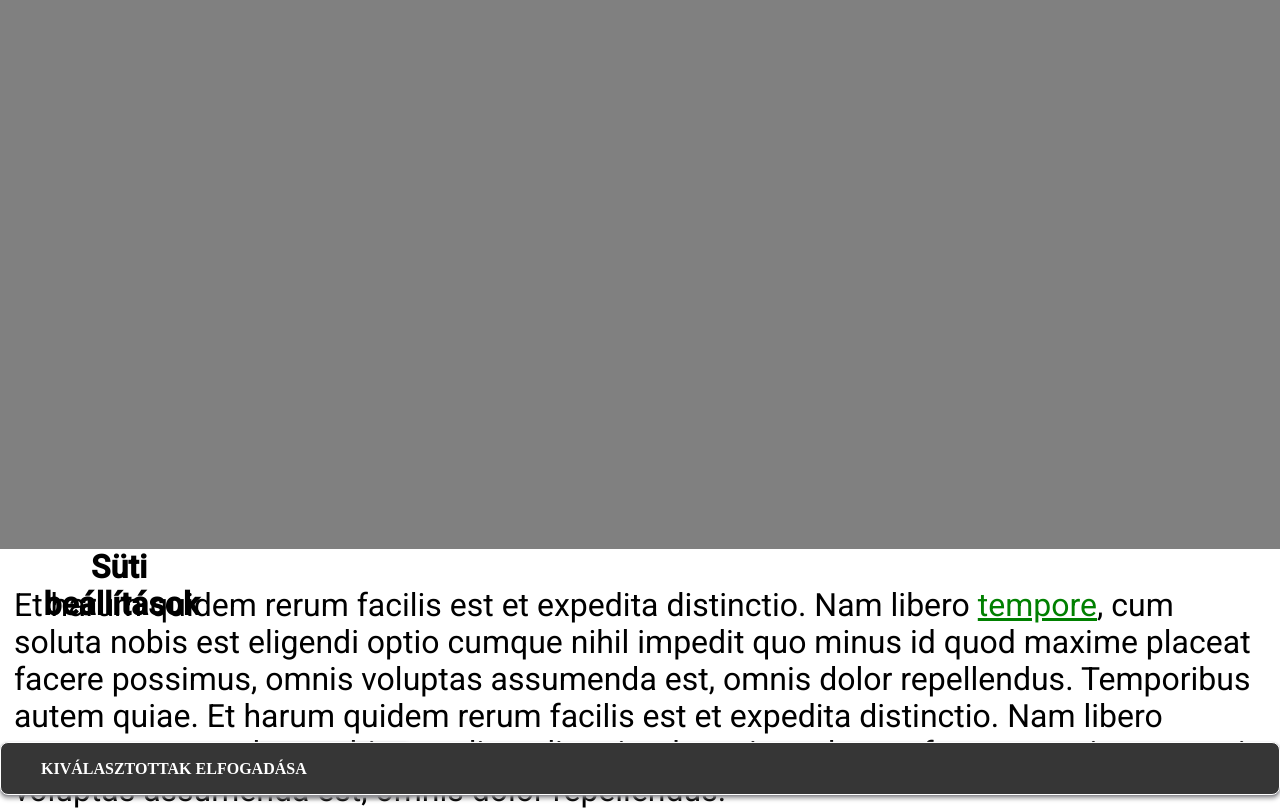
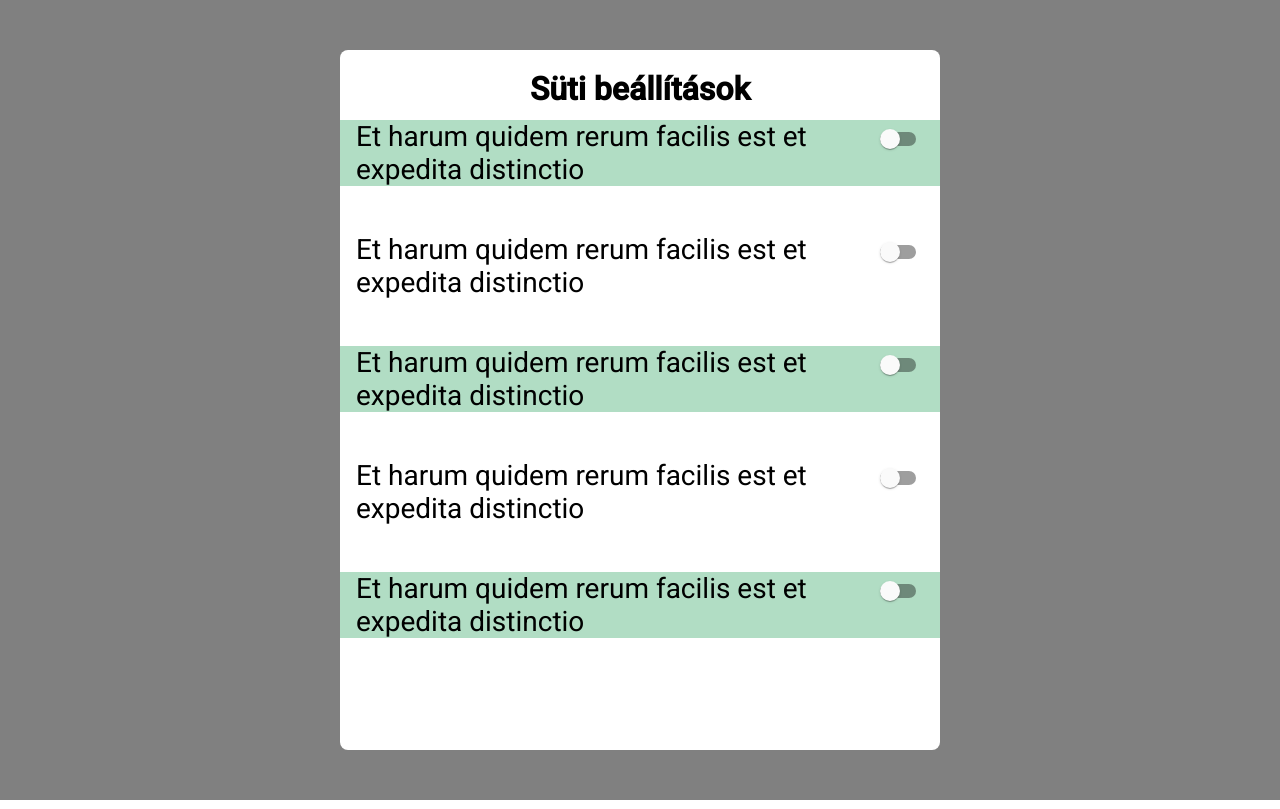
Before and after one commit to Amsekal/Cookie, an Angular app: page / in a window 1280 px wide. Built offline with nearby package versions, Linux system fonts and the light colour scheme.

Commit message:
Felesleges Classok törlése

```diff
--- a/src/app/accept/accept.component.scss
+++ b/src/app/accept/accept.component.scss
@@ -58,14 +58,11 @@ color: #000000;
 
     bottom: 2.13%;
     cursor: pointer;
-    /* Zöld */
 
     background: #55AE3A;
-    /* Fehér */
 
     border: 1px solid #FFFFFF;
     box-sizing: border-box;
-    /* Elevation / WHITE / 01 */
 
     box-shadow: 0px 4px 4px rgba(0, 0, 0, 0.25), 0px 1px 2px #B4B4BB, 0px 2px 4px #D2D2D6;
     border-radius: 8px;
@@ -78,35 +75,27 @@ color: #000000;
     top: 16px;
     bottom: 16px;
 
-    /* Main / BUTTON Large */
 
     font-family: Work Sans;
     font-style: normal;
     font-weight: bold;
     font-size: 16px;
     line-height: 19px;
-    /* identical to box height */
 
     display: flex;
     align-items: center;
     text-align: center;
     text-transform: uppercase;
 
-    /* Fehér */
 
     color: #FFFFFF;
 
 
-    /* Inside Auto Layout */
 
-    flex: none;
-    order: 0;
-    flex-grow: 0;
     margin: 0px 8px;
 }
 
 .acceptsome{
-    /* Auto Layout */
     display: flex;
     flex-direction: row;
     align-items: flex-end;
@@ -119,22 +108,14 @@ color: #000000;
     bottom: 2.13%;
     cursor: pointer;
 
-/* SötétSzürke */
 
 background: #363636;
-/* Fehér */
 
 border: 1px solid #FFFFFF;
 box-sizing: border-box;
-/* Elevation / WHITE / 01 */
 
 box-shadow: 0px 4px 4px rgba(0, 0, 0, 0.25), 0px 1px 2px #B4B4BB, 0px 2px 4px #D2D2D6;
 border-radius: 8px;
 
-/* Inside Auto Layout */
-
-flex: none;
-order: 0;
-flex-grow: 0;
-margin: 0px 0px;
+margin: 0px 8px;
 }
--- a/src/app/allcookies/allcookies.component.html
+++ b/src/app/allcookies/allcookies.component.html
@@ -1,12 +1,30 @@
 <div class="ter">
 
 <h1>Süti beállítások</h1>
-<div class="zold"></div>
-<div class="zold2"></div>
-<p class="cookie1">Et harum quidem rerum facilis est et expedita distinctio</p><mat-slide-toggle class="slider1"></mat-slide-toggle>
 
-<p class="cookie2">Et harum quidem rerum facilis est et expedita distinctio</p><mat-slide-toggle class="slider2"></mat-slide-toggle>
-<p class="cookie3">Et harum quidem rerum facilis est et expedita distinctio</p><mat-slide-toggle class="slider3"></mat-slide-toggle>
-<p class="cookie4">Et harum quidem rerum facilis est et expedita distinctio</p><mat-slide-toggle class="slider4"></mat-slide-toggle>
-<p class="cookie5">Et harum quidem rerum facilis est et expedita distinctio</p><mat-slide-toggle class="slider5"></mat-slide-toggle>
+
+<div style="position:relative;background-color: #B1DDC4;top:10%;">
+<p class="cookie" style="position:relative;width: 517px;left: 16px;">Et harum quidem rerum facilis est et expedita distinctio</p>
+<mat-slide-toggle class="slider" style="top: 10%;"></mat-slide-toggle>
 </div>
+
+<div style="position:relative;top:15%">
+<p class="cookie" style="position:relative;width: 517px;left: 16px;top:15%">Et harum quidem rerum facilis est et expedita distinctio</p>
+<mat-slide-toggle class="slider" style="top: 10%;"></mat-slide-toggle>
+</div>
+
+<div style="position:relative;background-color: #B1DDC4;top:20%;">
+<p class="cookie" style="position:relative;width: 517px;left: 16px;">Et harum quidem rerum facilis est et expedita distinctio</p>
+<mat-slide-toggle class="slider" style="top: 10%;"></mat-slide-toggle>
+</div>
+
+<div style="position:relative;top:25%">
+<p class="cookie" style="position:relative;width: 517px;left: 16px;">Et harum quidem rerum facilis est et expedita distinctio</p>
+<mat-slide-toggle class="slider" style="top: 10%;"></mat-slide-toggle>
+
+</div>
+
+<div style="position:relative;background-color: #B1DDC4;top:30%;">
+<p class="cookie" style="position:relative;width: 517px;left: 16px;">Et harum quidem rerum facilis est et expedita distinctio</p>
+<mat-slide-toggle class="slider" style="top: 10%;"></mat-slide-toggle></div>
+</div>
--- a/src/app/allcookies/allcookies.component.scss
+++ b/src/app/allcookies/allcookies.component.scss
@@ -11,7 +11,6 @@
     top: 0%;
     bottom: 0%;
     margin: auto;
-    /* Fehér */
     width: 600px;
     height: 700px;
     background: White;
@@ -34,15 +33,7 @@ text-align: center;
 color: #000000;
 }
 
-.cookie1{
-
-    position: absolute;
-    width: 517px;
-    height: 66px;
-    left: 16px;
-    top: 8.33%;
-
-
+.cookie{
     font-family: Roboto;
     font-style: normal;
     font-weight: normal;
@@ -54,96 +45,12 @@ color: #000000;
 
 
     }
-.cookie2{
 
-        position: absolute;
-        width: 517px;
-        height: 66px;
-        left: 16px;
-        top: 26.66%;
-
-
-        font-family: Roboto;
-        font-style: normal;
-        font-weight: normal;
-        font-size: 28px;
-        line-height: 33px;
-        font-feature-settings: 'pnum' on, 'lnum' on;
-
-        color: #000000;
-
-
-        }
-.cookie3{
-
-            position: absolute;
-            width: 517px;
-            height: 66px;
-            left: 16px;
-            top: 44.99%;
-
-
-            font-family: Roboto;
-            font-style: normal;
-            font-weight: normal;
-            font-size: 28px;
-            line-height: 33px;
-            font-feature-settings: 'pnum' on, 'lnum' on;
-
-            color: #000000;
-
-
-        }
-
-.cookie4{
-
-                position: absolute;
-                width: 517px;
-                height: 66px;
-                left: 16px;
-                top: 63.32%;
-
-
-                font-family: Roboto;
-                font-style: normal;
-                font-weight: normal;
-                font-size: 28px;
-                line-height: 33px;
-                font-feature-settings: 'pnum' on, 'lnum' on;
-
-                color: #000000;
-
-
-    }
-.cookie5{
-
-        position: absolute;
-        width: 517px;
-        height: 66px;
-        left: 16px;
-        top: 81.68%;
-
-
-        font-family: Roboto;
-        font-style: normal;
-        font-weight: normal;
-        font-size: 28px;
-        line-height: 33px;
-        font-feature-settings: 'pnum' on, 'lnum' on;
-
-        color: #000000;
-
-
-        }
-
-
-
-
-.slider1{
+.slider{
         position: absolute;
 left: 90%;
 right: 0%;
-top: 12%;
+
 bottom: 15%;
 
     }
@@ -179,19 +86,3 @@ top: 84%;
 bottom: 15%;
 
     }
-
-
-
-.zold{
-    background-color: #B1DDC4;
-    width: 100%;
-    height: 15%;
-    margin-top: 27.5%;
-}
-
-.zold2{
-    background-color: #B1DDC4;
-    width: 100%;
-    height: 15%;
-    margin-top: 25.5%;
-}
--- a/src/app/app.component.html
+++ b/src/app/app.component.html
@@ -1,6 +1,6 @@
 <body style="background-color:grey;">
 
-<app-accept *ngIf="Show===0"></app-accept>
-<app-allcookies *ngIf="Show===1"></app-allcookies>
+<app-accept *ngIf="Show===1"></app-accept>
+<app-allcookies *ngIf="Show===0"></app-allcookies>
 
 </body>
```
